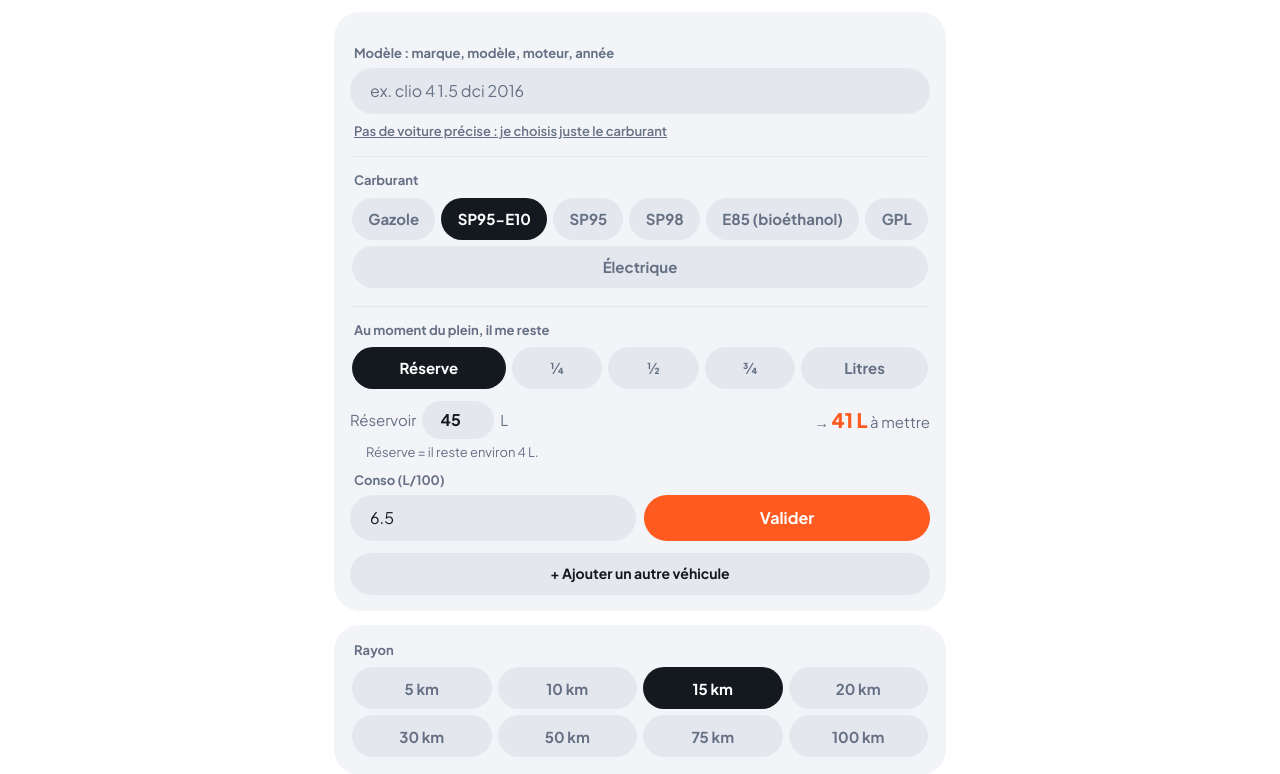
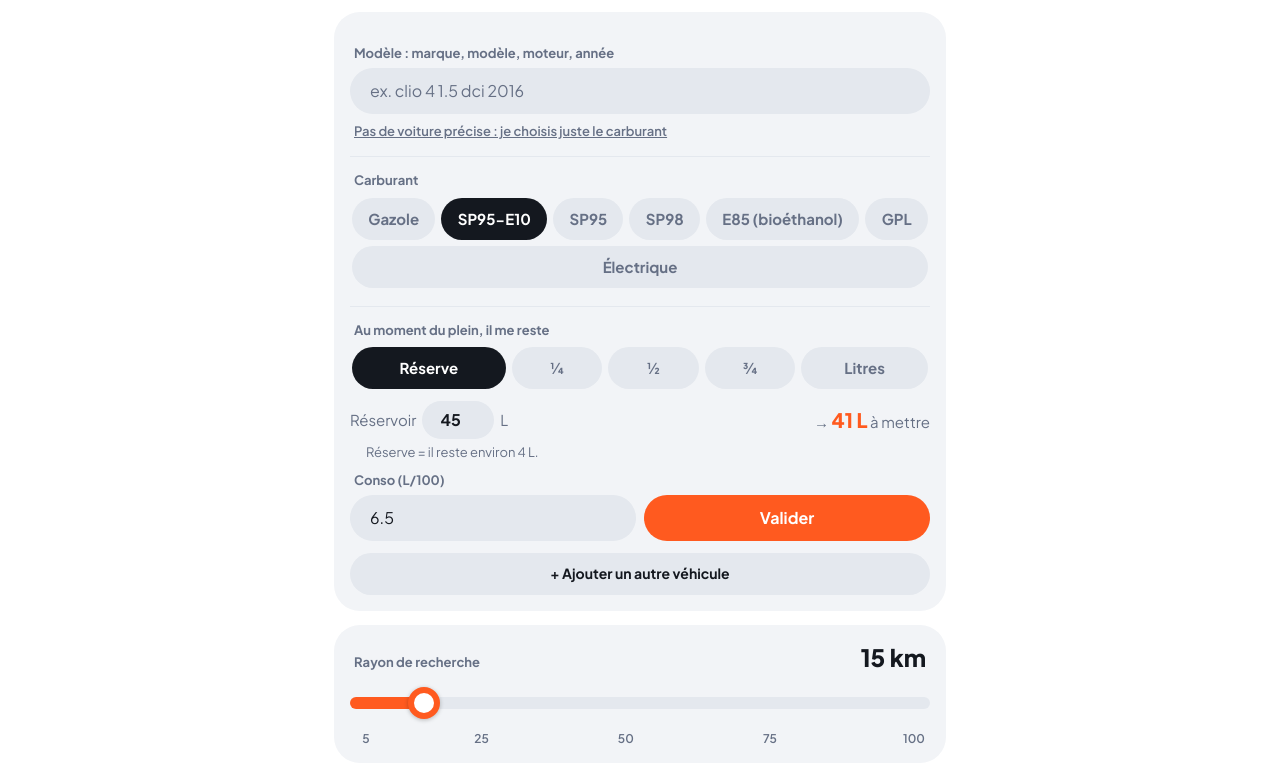
Before and after one commit to themikolsen-lgtm/Essence, a plain HTML site: page index.html in a window 1280 px wide. Shown: the part 136-910 px from the top of the page. Drawn offline with nearby package versions, Linux system fonts and the light colour scheme.

Commit message:
Rayon en jauge, 15 km à chaque ouverture
Co-Authored-By: Claude Opus 5.5 <noreply@anthropic.com>
Claude-Session: https://claude.ai/code/session_01FzgMPxNaHkoUwv1PRt2iEr

```diff
--- a/app.js
+++ b/app.js
@@ -214,6 +214,9 @@ function updQ(){
   $("pleinOut").textContent = litersToBuy()>0 ? litersToBuy()+" L" : "–";
   if(typeof updSummary==="function") updSummary();
 }
+// jauge du rayon : valeur affichée + remplissage
+function updRadius(){ const r = $("radius"), v = +r.value; $("radiusV").textContent = v+" km"; r.style.setProperty("--p", ((v-r.min)/(r.max-r.min)*100)+"%"); }
+$("radius").addEventListener("input", updRadius); updRadius();
 ["qty","tank","liters","fuel","conso","radius","roundtrip","notoll"].forEach(id=>{ $(id).addEventListener("change",()=>{updQ();save();}); $(id).addEventListener("input",updQ); });
 
 // ---------- préférences ----------
@@ -339,7 +342,7 @@ if(p){
   if(p.fuel) fillFuels([...$("fuel").options].map(o=>o.value), p.fuel);
   if(p.conso) $("conso").value=p.conso;
   [["soc","socNow"],["tgt","socTarget"],["bat","bat"],["dc","dcmax"],["ac","acmax"]].forEach(([k,id])=>{ if(p[k]!=null&&p[k]!=="") $(id).value=p[k]; });
-  ["qty","tank","liters","radius"].forEach(k=>{ if(p[k]) $(k).value=p[k]; });
+  ["qty","tank","liters"].forEach(k=>{ if(p[k]) $(k).value=p[k]; });
   $("roundtrip").checked = p.rt!==false;
   $("notoll").checked = !!p.nt;
 }
--- a/index.html
+++ b/index.html
@@ -432,6 +432,18 @@ main{gap:14px}
 #qty+.pills{display:grid;grid-template-columns:minmax(0,1.7fr) repeat(3,minmax(0,1fr)) minmax(0,1.4fr);gap:6px}
 @media(max-width:400px){#qty+.pills button{font-size:13px}}
 #qty+.pills button{min-width:0;padding:0 4px}
+
+/* Jauge du rayon */
+.rhead{display:flex;justify-content:space-between;align-items:baseline}
+.rhead output{font-size:24px;font-weight:800;color:var(--ink);margin-right:4px}
+input.gauge{width:100%;margin:4px 0 0}
+input.gauge::-webkit-slider-runnable-track{height:12px;border-radius:999px;background:linear-gradient(90deg,var(--accent) 0 var(--p),var(--field) var(--p) 100%)}
+input.gauge::-moz-range-track{height:12px;border-radius:999px;background:var(--field)}
+input.gauge::-moz-range-progress{height:12px;border-radius:999px;background:var(--accent)}
+input.gauge::-webkit-slider-thumb{width:32px;height:32px;margin-top:-10px;background:#fff;border:6px solid var(--accent)}
+input.gauge::-moz-range-thumb{width:22px;height:22px;background:#fff;border:6px solid var(--accent)}
+.ticks{position:relative;height:16px;font-size:12px;font-weight:600;color:var(--muted);margin:0 16px}
+.ticks span{position:absolute;transform:translateX(-50%)}
 [hidden]{display:none!important}
 @media(prefers-reduced-motion:reduce){*{transition:none!important;animation:none!important}}
 </style>
@@ -515,8 +527,9 @@ main{gap:14px}
   </section>
 
   <section class="card" id="mainCard">
-    <span class="lbl">Rayon</span>
-    <select id="radius" data-pills aria-label="Rayon"><option value="5">5 km</option><option value="10">10 km</option><option value="15" selected>15 km</option><option value="20">20 km</option><option value="30">30 km</option><option value="50">50 km</option><option value="75">75 km</option><option value="100">100 km</option></select>
+    <div class="rhead"><label class="lbl" for="radius">Rayon de recherche</label><output id="radiusV" for="radius">15 km</output></div>
+    <input id="radius" class="gauge" type="range" min="5" max="100" step="5" value="15" style="--p:10.5%">
+    <div class="ticks" aria-hidden="true"><span style="left:0.0%">5</span><span style="left:21.1%">25</span><span style="left:47.4%">50</span><span style="left:73.7%">75</span><span style="left:100.0%">100</span></div>
     <p id="where" class="where"></p>
     <div id="addrCard" hidden>
       <div class="addrrow">
@@ -548,7 +561,7 @@ main{gap:14px}
     <table class="stack"><thead><tr><th>#</th><th>Station</th><th class="n">Coût total</th><th class="n">Écart</th></tr></thead><tbody id="rows"></tbody></table>
     <p class="muted" id="resNote">Coût total = litres × prix + carburant brûlé pour le trajet + péage éventuel (≈ 0,11 €/km). Prix officiels prix-carburants.gouv.fr · enseignes OpenStreetMap · distances par la route (OSRM).</p>
   </section>
-  <p class="muted saved foot">Réglages enregistrés sur cet appareil · <button type="button" id="forget" class="linkish">Effacer</button> · v20261124d</p>
+  <p class="muted saved foot">Réglages enregistrés sur cet appareil · <button type="button" id="forget" class="linkish">Effacer</button> · v20261124e</p>
 </main>
 
 <main id="tabLog" role="tabpanel" hidden>
```
